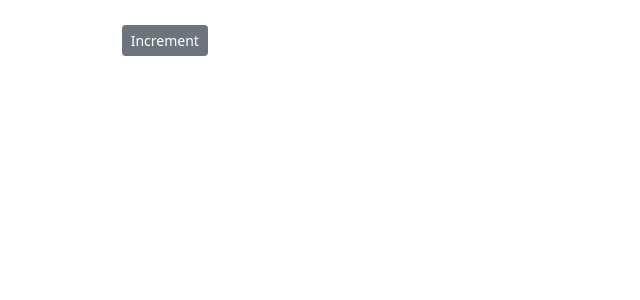
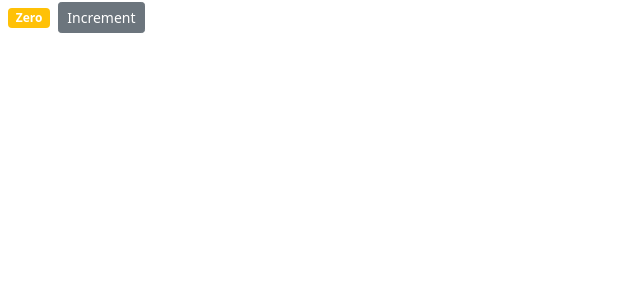
Before and after one commit to flick-23/react-app, a React (Create React App) app in the folder counter-app/: page / in a window 1280 px wide. Shown: the top 300 px of the page, without its empty margins (0-640 px from the left). Built offline with nearby package versions, Linux system fonts and the light colour scheme.

Commit message:
Rendering classes dynamically

```diff
--- a/counter-app/src/components/counter.jsx
+++ b/counter-app/src/components/counter.jsx
@@ -3,28 +3,28 @@
     state = {
         count:0,
         text:"Zero",
-        // imageUrl:"https://picsum.photos/200"
     };
-    // style={
-    //     fontSize:50,
-    //     color:"red",
-    //     fontWeight:"bold",
-    // };
+
     render() {
+
+        let classes = this.getBadgeClasses();
+
         return (
         <div>
-            <span style={{
-                fontSize:30,
-            }} className="badge badge-secondary m-2">
-                {this.state.text}
-            </span>
+            <span className={classes}> {this.formatCount()} </span>
             <button className="btn btn-secondary btn-sm">Increment</button>
         </div>
         );
     }
+    getBadgeClasses() {
+        let classes = "badge m-2 bg-";
+        classes += (this.state.count === 0) ? "warning" : "primary";
+        return classes;
+    }
+
     formatCount(){
         const {count } = this.state;
-        return count ===0? <h1>Zero</h1> :count;
+        return count ===0? "Zero" :count;
     }
 }
 
```
